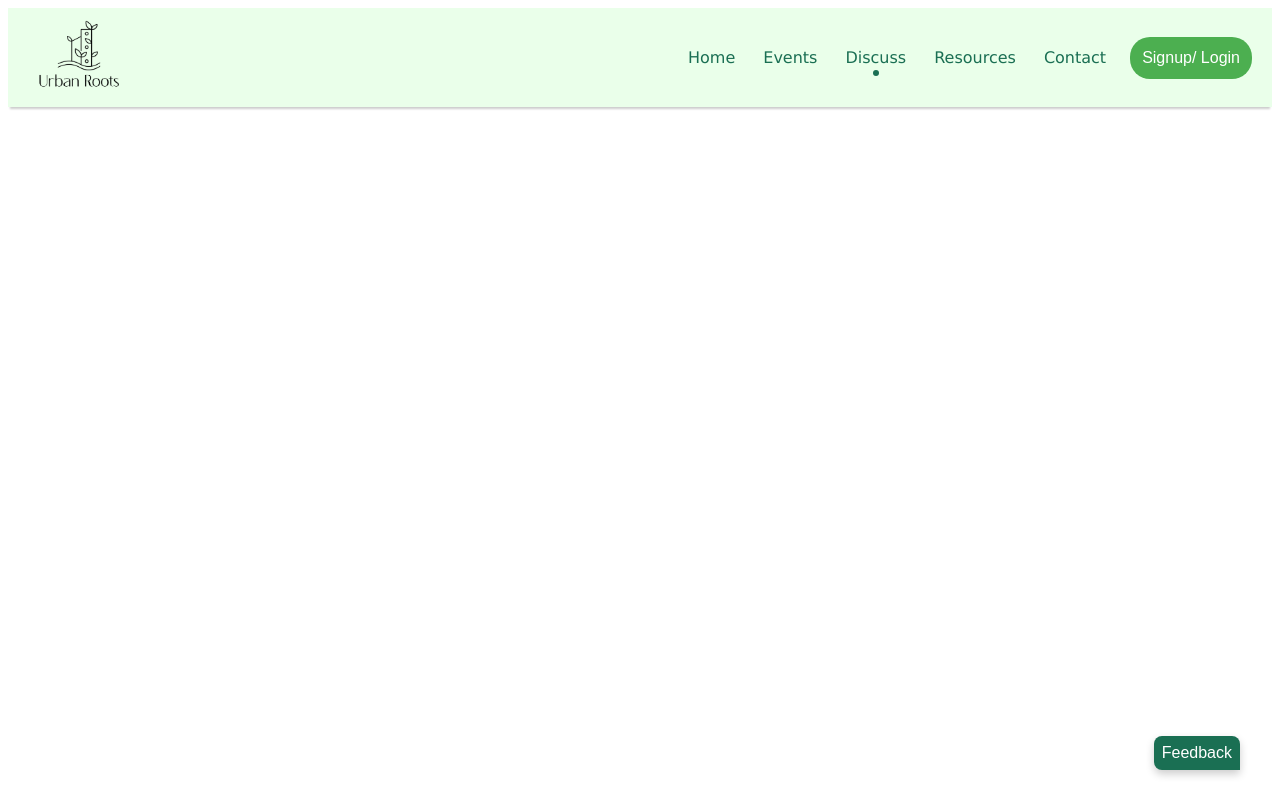
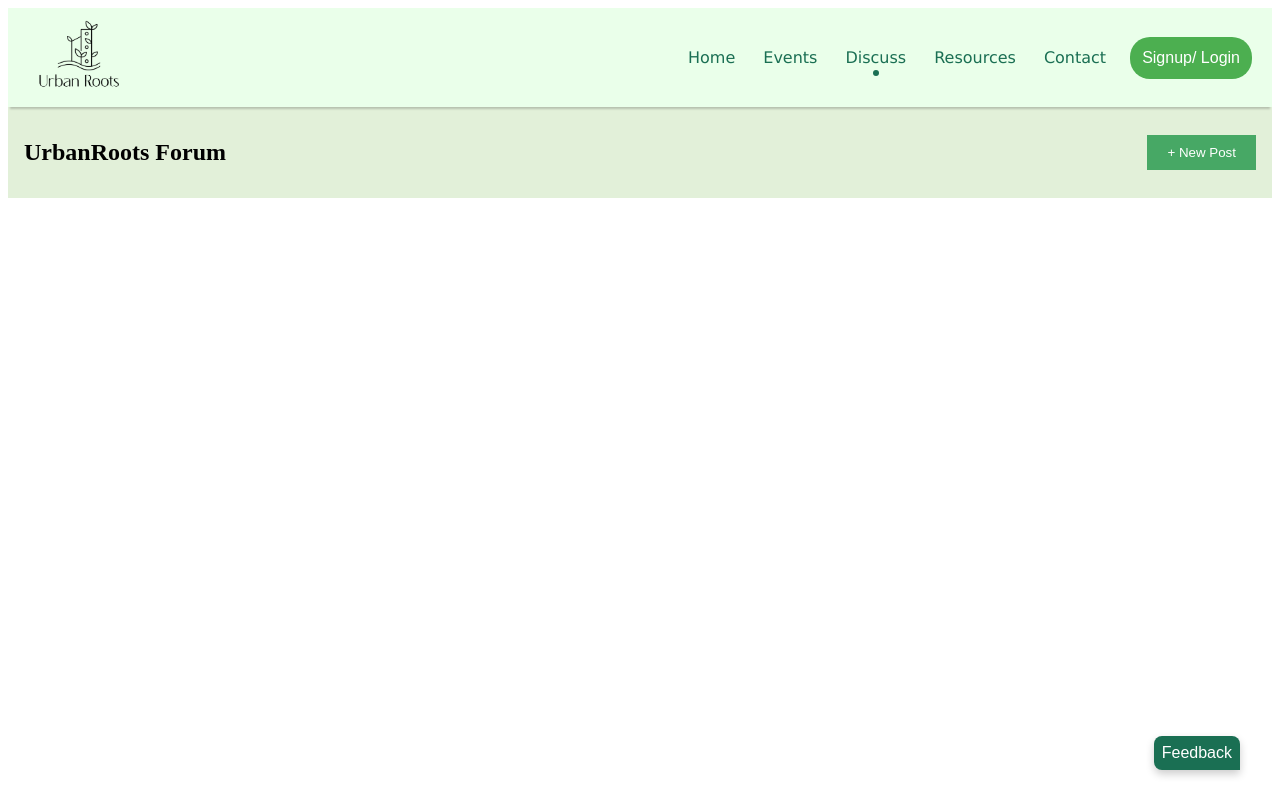
Before and after one commit to Sathwika-Gopala/UrbanRoots, a React (Vite) app in the folder UrbanRootsWeb/: page /discussions in a window 1280 px wide. Built offline with nearby package versions, Linux system fonts and the light colour scheme.

Commit message:
Discussions page starting

```diff
--- a/UrbanRootsWeb/src/Components/discussionComponent/Discussions.jsx
+++ b/UrbanRootsWeb/src/Components/discussionComponent/Discussions.jsx
@@ -1,9 +1,33 @@
-import React from 'react'
+import React, {useState} from 'react'
 import NavBar from '../landingPageComponent/NavBar'
+import PostModal from './postModal'
+import PostList from './postList'
+import ForumHeader from './forumHeader'
 const Discussion = () => {
+  const [posts, setPosts] = useState([]);
+  const [selectedPost, setSelectedPost] = useState(null);
+  const [isModalOpen, setModalOpen] = useState(false);
+
+  const handleNewPost = (post) => {
+    setPosts([...posts, { ...post, id: posts.length + 1, replies: [] }]);
+  };
+
+  const handleSelectPost = (postId) => {
+    setSelectedPost(posts.find(post => post.id === postId));
+  };
+
   return (
     <div>
       <NavBar/>
+      <div className="forum-page">
+      <ForumHeader onNewPost={() => setModalOpen(true)} />
+      <PostList posts={posts} onSelectPost={handleSelectPost} />
+      <PostModal
+        isOpen={isModalOpen}
+        onClose={() => setModalOpen(false)}
+        onPostCreate={handleNewPost}
+      />
+    </div>
     </div>
   )
 }
--- /dev/null
+++ b/UrbanRootsWeb/src/Components/discussionComponent/forumHeader.jsx
@@ -0,0 +1,14 @@
+import React from 'react';
+
+const ForumHeader = ({ onNewPost }) => {
+  return (
+    <div className="forum-header">
+      <h1>UrbanRoots Forum</h1>
+      <button className="new-post-button" onClick={onNewPost}>
+        + New Post
+      </button>
+    </div>
+  );
+};
+
+export default ForumHeader;
--- /dev/null
+++ b/UrbanRootsWeb/src/Components/discussionComponent/postItem.jsx
@@ -0,0 +1,14 @@
+import React from 'react';
+
+const PostItem = ({ post, onSelectPost }) => {
+  return (
+    <div className="post-item" onClick={() => onSelectPost(post.id)}>
+      <h3>{post.title}</h3>
+      <p>by {post.author}</p>
+      <span>{post.date}</span>
+      <span>{post.replies.length} replies</span>
+    </div>
+  );
+};
+
+export default PostItem;
--- /dev/null
+++ b/UrbanRootsWeb/src/Components/discussionComponent/postList.jsx
@@ -0,0 +1,14 @@
+import React from 'react'
+import PostItem from './postItem'
+
+const PostList = ({ posts, onSelectPost }) => {
+  return (
+    <div className="post-list">
+      {posts.map(post => (
+        <PostItem key={post.id} post={post} onSelectPost={onSelectPost} />
+      ))}
+    </div>
+  );
+};
+
+export default PostList;
--- /dev/null
+++ b/UrbanRootsWeb/src/Components/discussionComponent/postModal.jsx
@@ -0,0 +1,35 @@
+import React, { useState } from 'react';
+
+const PostModal = ({ isOpen, onClose, onPostCreate }) => {
+  const [title, setTitle] = useState('');
+  const [content, setContent] = useState('');
+
+  const handleCreatePost = () => {
+    onPostCreate({ title, content, author: 'Current User', date: new Date() });
+    setTitle('');
+    setContent('');
+    onClose();
+  };
+
+  return isOpen ? (
+    <div className="post-modal-overlay" onClick={onClose}>
+      <div className="post-modal" onClick={(e) => e.stopPropagation()}>
+        <h2>New Post</h2>
+        <input
+          type="text"
+          value={title}
+          onChange={(e) => setTitle(e.target.value)}
+          placeholder="Post Title"
+        />
+        <textarea
+          value={content}
+          onChange={(e) => setContent(e.target.value)}
+          placeholder="Write your post here..."
+        ></textarea>
+        <button onClick={handleCreatePost}>Create Post</button>
+      </div>
+    </div>
+  ) : null;
+};
+
+export default PostModal;
--- a/UrbanRootsWeb/src/index.css
+++ b/UrbanRootsWeb/src/index.css
@@ -1029,3 +1029,103 @@ nav {
 .star.filled {
     color: orange; /* Color for selected stars */
 }
+
+
+/* Forum Header */
+.forum-header {
+  display: flex;
+  justify-content: space-between;
+  align-items: center;
+  padding: 16px;
+  background-color: #e2f0d9;
+}
+
+.forum-header h1 {
+  font-size: 24px;
+}
+
+.new-post-button {
+  padding: 10px 20px;
+  background-color: #47a865;
+  color: white;
+  border: none;
+  cursor: pointer;
+  transition: background-color 0.3s;
+}
+
+.new-post-button:hover {
+  background-color: #3d8a52;
+}
+
+/* Post List */
+.post-list {
+  padding: 16px;
+}
+
+.post-item {
+  padding: 16px;
+  margin-bottom: 12px;
+  border: 1px solid #d1d1d1;
+  background-color: #fafafa;
+  cursor: pointer;
+  transition: background-color 0.2s, transform 0.2s;
+}
+
+.post-item:hover {
+  background-color: #eaf2e2;
+  transform: scale(1.02);
+}
+
+/* Post Modal */
+.post-modal-overlay {
+  position: fixed;
+  top: 0;
+  left: 0;
+  width: 100%;
+  height: 100%;
+  background-color: rgba(0, 0, 0, 0.4);
+  display: flex;
+  justify-content: center;
+  align-items: center;
+}
+
+.post-modal {
+  background: white;
+  padding: 20px;
+  border-radius: 8px;
+  width: 400px;
+  animation: slideDown 0.3s ease-out;
+}
+
+@keyframes slideDown {
+  from {
+    transform: translateY(-20%);
+  }
+  to {
+    transform: translateY(0);
+  }
+}
+
+.post-modal h2 {
+  margin-top: 0;
+}
+
+.post-modal input,
+.post-modal textarea {
+  width: 100%;
+  margin-bottom: 10px;
+  padding: 8px;
+}
+
+.post-modal button {
+  padding: 10px;
+  background-color: #47a865;
+  color: white;
+  border: none;
+  cursor: pointer;
+  transition: background-color 0.3s;
+}
+
+.post-modal button:hover {
+  background-color: #3d8a52;
+}
```
